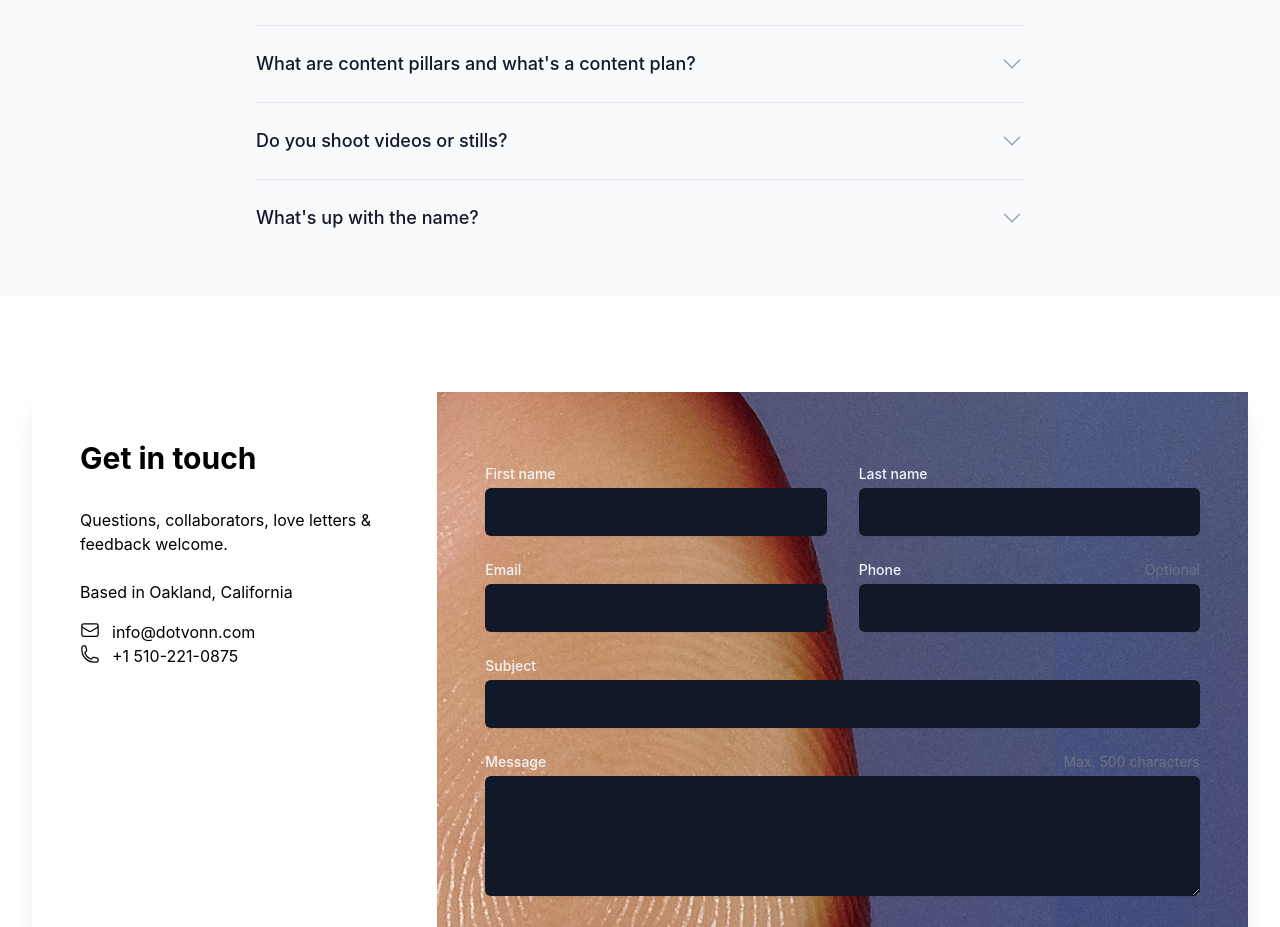
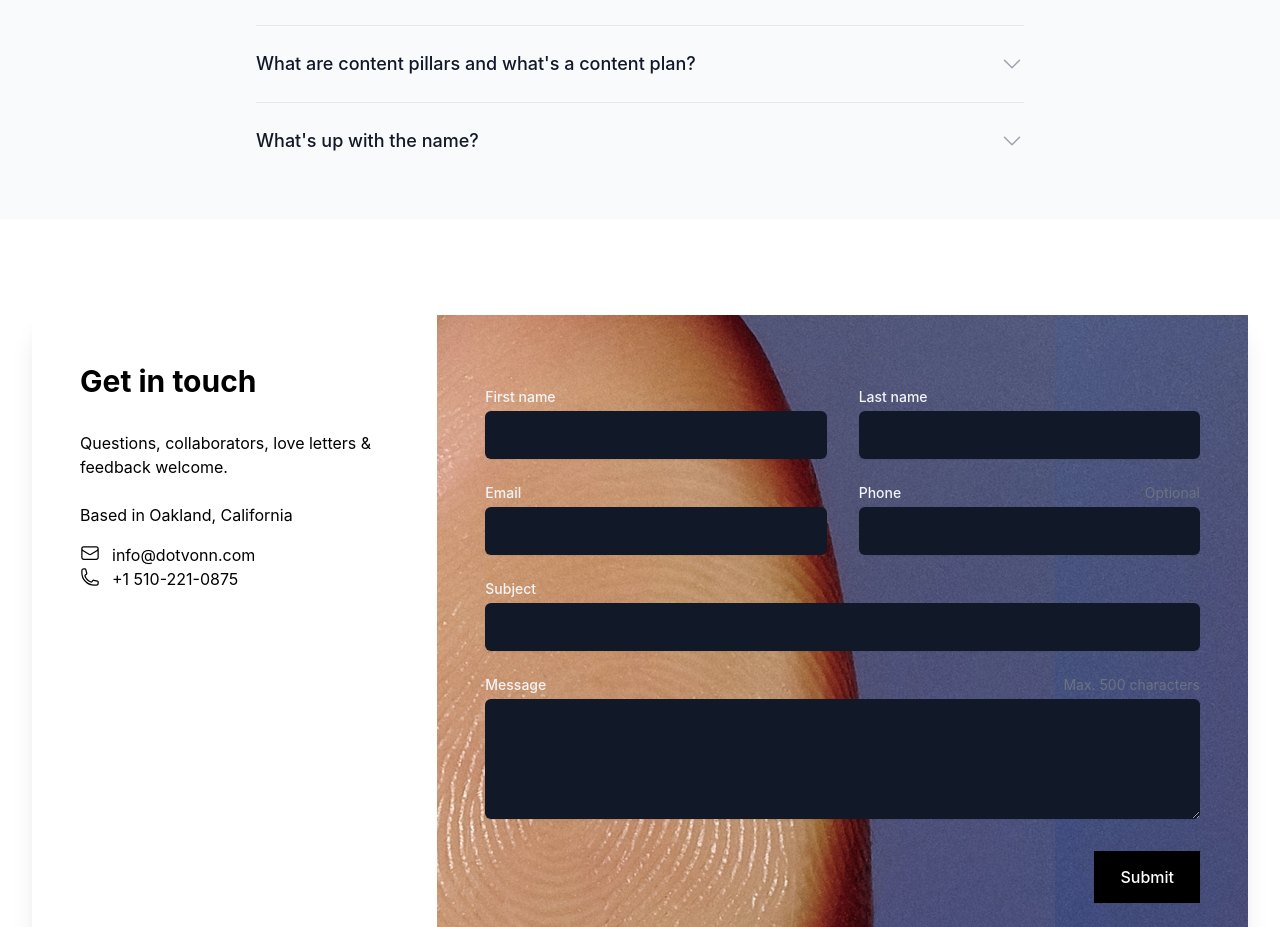
Before and after one commit to abstractjazz/dot_vonn_launch, a Next.js app: page /pricing in a window 1280 px wide. Shown: the part 3840-4767 px from the top of the page. Built offline with nearby package versions, Linux system fonts and the light colour scheme.

Commit message:
FAQ edit

```diff
--- a/components/FAQ/FAQ.js
+++ b/components/FAQ/FAQ.js
@@ -29,11 +29,6 @@ const faqs = [
     question: "What are content pillars and what's a content plan?",
     answer:
       "Content pillars and a content plan are a core part of your content strategy. Your pillars are the themes you talk about that are connected to your business goals. Your content plan decides how those themes come to life by outlining what kind of content to make and the best place to publish it. Together, content pillars and a content plan help ensure your content is both valuable to your audience and supporting your overall business strategy.",
-  },
-  {
-    question: "Do you shoot videos or stills?",
-    answer:
-      "We typically create original designs or animations, source images or video, or use images you provide. However, we can work with our partners to arrange a shoot. If you think you may need a shoot, let's talk about the details, and make a plan together.",
   },
   {
     question: "What's up with the name?",
```
